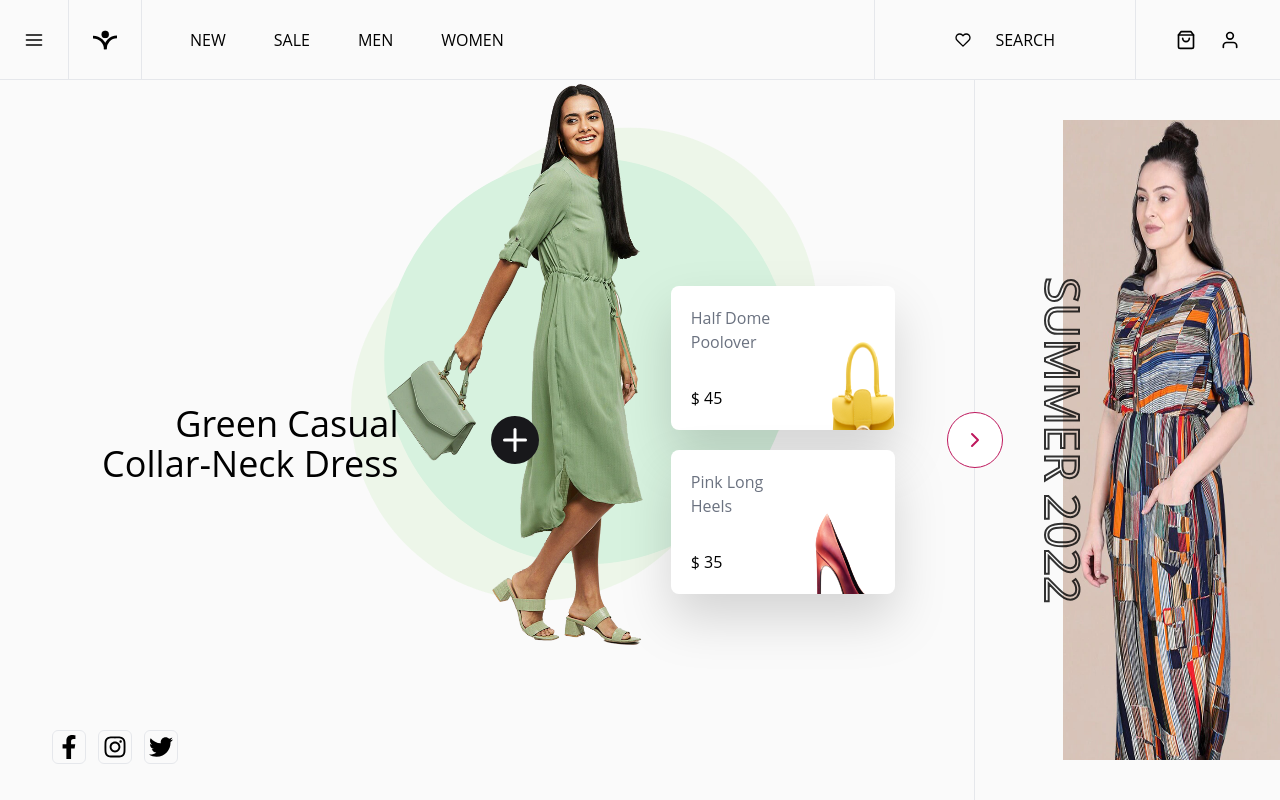
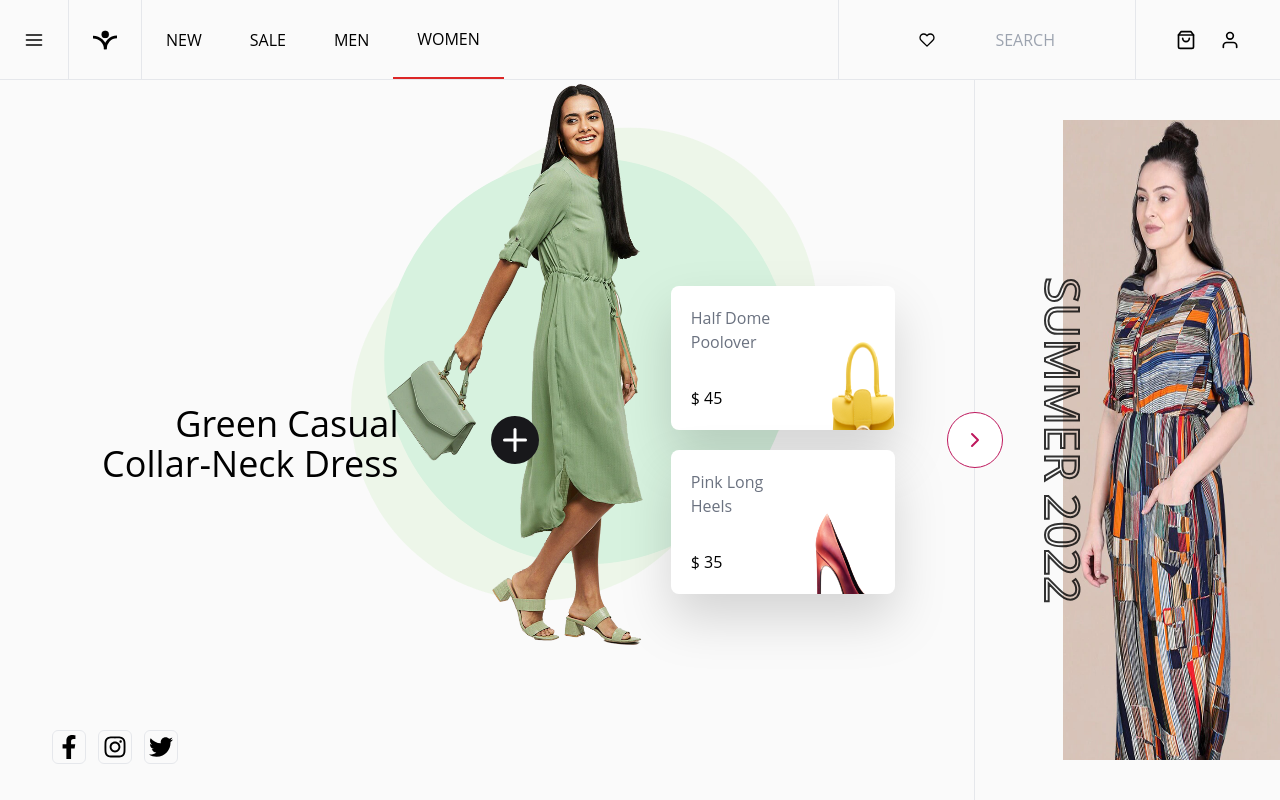
Before and after one commit to abhinavkrin/Fashion-Product-LandingPage, a Next.js app: page / in a window 1280 px wide. Built offline with nearby package versions, Linux system fonts and the light colour scheme.

Commit message:
home:animations-1

```diff
--- a/components/Header.js
+++ b/components/Header.js
@@ -4,21 +4,23 @@ import { useData } from './DataProvider';
 
 import Logo from './Logo';
 export default function Header({isOpen = true, collectionBoxRef}){
-	const {activeCollection: collection} = useData();
 	return (
 		<div className='flex flex-row items-center w-full'>
-			<div className='h-20 2xl:h-24 p-6 2xl:p-8 flex flex-row items-center border-r border-b'>
+			<div className='h-20 2xl:h-24 p-6 2xl:p-8 flex flex-row items-center border-r border-b cursor-pointer'>
 				<FiMenu size={20}/>
 			</div>
-			<div className='h-20 2xl:h-24 p-6 2xl:p-8 flex flex-row items-center border-r border-b'>
-				<Logo width={24} height={24} className='cursor-pointer'/>
+			<div className='h-20 2xl:h-24 p-6 2xl:p-8 flex flex-row items-center border-r border-b cursor-pointer'>
+				<Logo width={24} height={24}/>
 			</div>
-			<div className='h-20 2xl:h-24 p-6 2xl:p-8 flex items-stretch flex-auto border-r border-b'>
-				<nav className='flex items-stretch'>
-					<ul className='flex flex-row items-stretch'>
+			<div className='h-20 2xl:h-24 flex items-stretch flex-auto border-r border-b'>
+				<nav className='flex items-stretch h-full'>
+					<ul className='flex flex-row items-stretch h-full'>
 						{
-							['NEW','SALE','MEN','WOMEN'].map( (item,i) => (
-								<li key={item+i} className='flex items-center cursor-pointer px-6 2xl:px-8 2xl:py-4'>{item}</li>
+							[{name: 'NEW'},{name: 'SALE'},{name: 'MEN'},{name: 'WOMEN', active: true}].map( (item,i) => (
+								<li key={item.name+i}
+									className={`${item.active?'border-b-2 border-b-red-600':''} flex items-center cursor-pointer px-6 2xl:px-8 2xl:py-4 hover:border-b hover:border-b-red-200`}>
+										{item.name}
+									</li>
 							))
 						}
 					</ul>
@@ -26,15 +28,13 @@ export default function Header({isOpen = true, collectionBoxRef}){
 			</div>
 			<div className='h-20 2xl:h-24 p-6 2xl:p-8 flex flex-row items-center border-r border-b space-x-6 2xl:space-x-12 px-20 2xl:px-24'>
 				<div>
-					<FiHeart/>
+					<FiHeart className='cursor-pointer'/>
 				</div>
-				<div>
-					SEARCH
-				</div>
+				<input type="text" className='focus:outline-none active:outline-none text-right bg-inherit w-24' placeholder='SEARCH'/>
 			</div>
 			<div className='h-20 2xl:h-24 p-6 2xl:p-8 flex flex-row items-center border-b space-x-6 2xl:space-x-12 px-10 2xl:px-24'>
-				<div><FiShoppingBag size={20}/></div>
-				<div><FiUser size={20}/></div>
+				<div className='cursor-pointer'><FiShoppingBag size={20}/></div>
+				<div className='cursor-pointer'><FiUser size={20}/></div>
 			</div>
 		</div>
 	)
--- a/components/ProductDisplay.js
+++ b/components/ProductDisplay.js
@@ -53,6 +53,16 @@ export default function ProductDisplay({product}){
 			},{
 				opacity: 0.01,
 				scale: 0.1
+			})
+		}
+		if(collectionContainerRef){
+			gsap.fromTo(collectionContainerRef.current,{
+				x: 0,
+				opacity: 1,
+				delay: 0.5,
+			},{
+				x: 100,
+				opacity: 0.01
 			})
 		}
 		if(imageRef){
```
